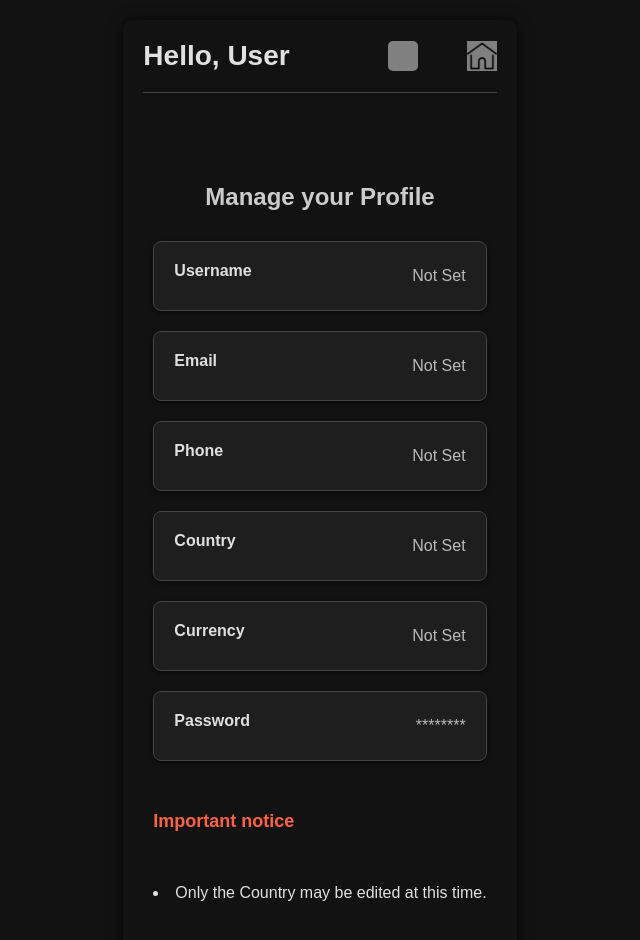
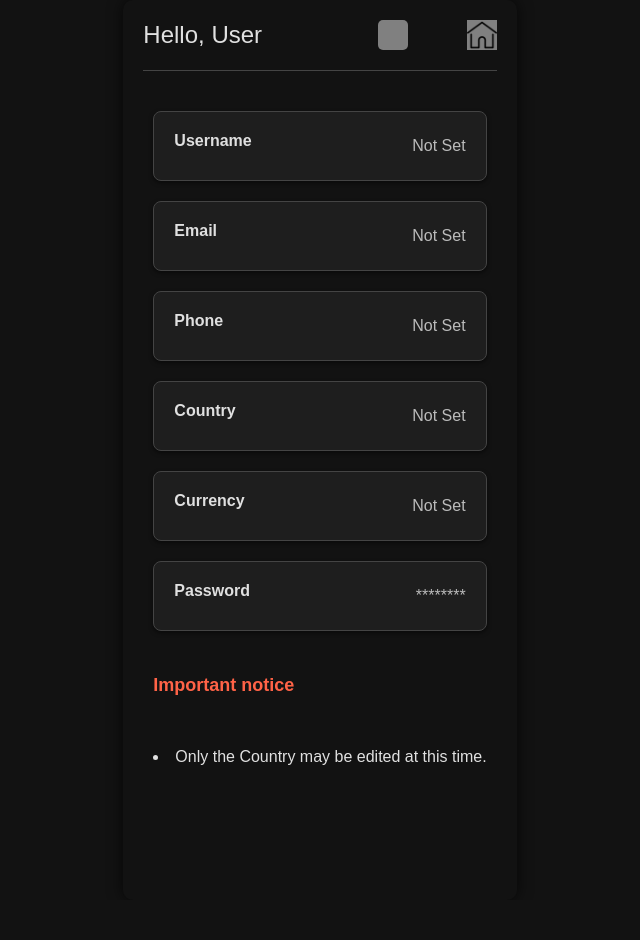
Before and after one commit to Slicedpineapples/CashFlow, a plain HTML site: page front/templates/profile.html in a window 1280 px wide. Shown: the whole page, without its empty margins (320-960 px from the left). After the commit the page ends 900 px from the top, so only its background shows below. Drawn offline with Linux system fonts and the light colour scheme.

Commit message:
Final complimentary changes

```diff
--- a/front/static/dashboard.js
+++ b/front/static/dashboard.js
@@ -10,8 +10,7 @@ const capitalizedUserName = userName.charAt(0).toUpperCase() + userName.slice(1)
 const date = new Date();
 const day = date.getDate();
 const month = date.toLocaleString('default', { month: 'long' });
-const year = date.getFullYear();
-const fullDate = `${day} ${month} ${year}`;
+const fullDate = `${day} ${month}`;
 document.getElementById('userName').innerText = capitalizedUserName;
 document.getElementById('fullDate').innerText = fullDate;
 
--- a/front/style/style.css
+++ b/front/style/style.css
@@ -415,7 +415,7 @@ body {
     align-items: center;
     padding: 20px;
     max-width: 800px;
-    margin: 20px auto;
+    /* margin: 20px auto; */
     border-radius: 10px;
     box-shadow: 0 0 15px rgba(0, 0, 0, 0.1);
     transition: var(--transition);
@@ -428,13 +428,11 @@ body {
     width: 100%;
     padding-bottom: 20px;
     border-bottom: 1px solid #ccc;
-    margin-bottom: 30px;
     transition: var(--transition);
 }
 
 .profile .header .title {
-    font-size: 28px;
-    font-weight: bold;
+    font-size: 24px;
     color: #333;
     transition: var(--transition);
 }
@@ -529,7 +527,6 @@ body {
 
 /* Important notice styling */
 .profile h4 {
-    margin-top: 20px;
     color: #ff6347; /* Tomato color */
 }
 
@@ -565,6 +562,6 @@ body {
     }
 
     #profileMessage {
-        font-size: 14px;
+        font-size: 12px;
     }
 }
--- a/front/style/style1.css
+++ b/front/style/style1.css
@@ -415,7 +415,7 @@ body {
     align-items: center;
     padding: 20px;
     max-width: 800px;
-    margin: 20px auto;
+    /* margin: 20px auto; */
     border-radius: 10px;
     box-shadow: 0 0 15px rgba(0, 0, 0, 0.7);
     transition: var(--transition);
@@ -428,13 +428,11 @@ body {
     width: 100%;
     padding-bottom: 20px;
     border-bottom: 1px solid #444; /* Darker border */
-    margin-bottom: 30px;
     transition: var(--transition);
 }
 
 .profile .header .title {
-    font-size: 28px;
-    font-weight: bold;
+    font-size: 24px;
     color: #e0e0e0; /* Light text color */
     transition: var(--transition);
 }
@@ -516,7 +514,6 @@ body {
 .profile h4 {
     font-size: 18px;
     color: #ff6347; /* Tomato color */
-    margin-top: 30px;
     font-weight: bold;
 }
 
@@ -561,7 +558,7 @@ body {
     }
 
     #profileMessage {
-        font-size: 14px;
+        font-size: 12px;
     }
 }
 
--- a/front/templates/profile.html
+++ b/front/templates/profile.html
@@ -18,7 +18,6 @@
 
         <div class="content">
             <div class="section">
-                <h2>Manage your Profile</h2>
                 <div class="card profile-card">
                     <div class="label">Username</div>
                     <div class="value" id="profileUsername"></div>
```
